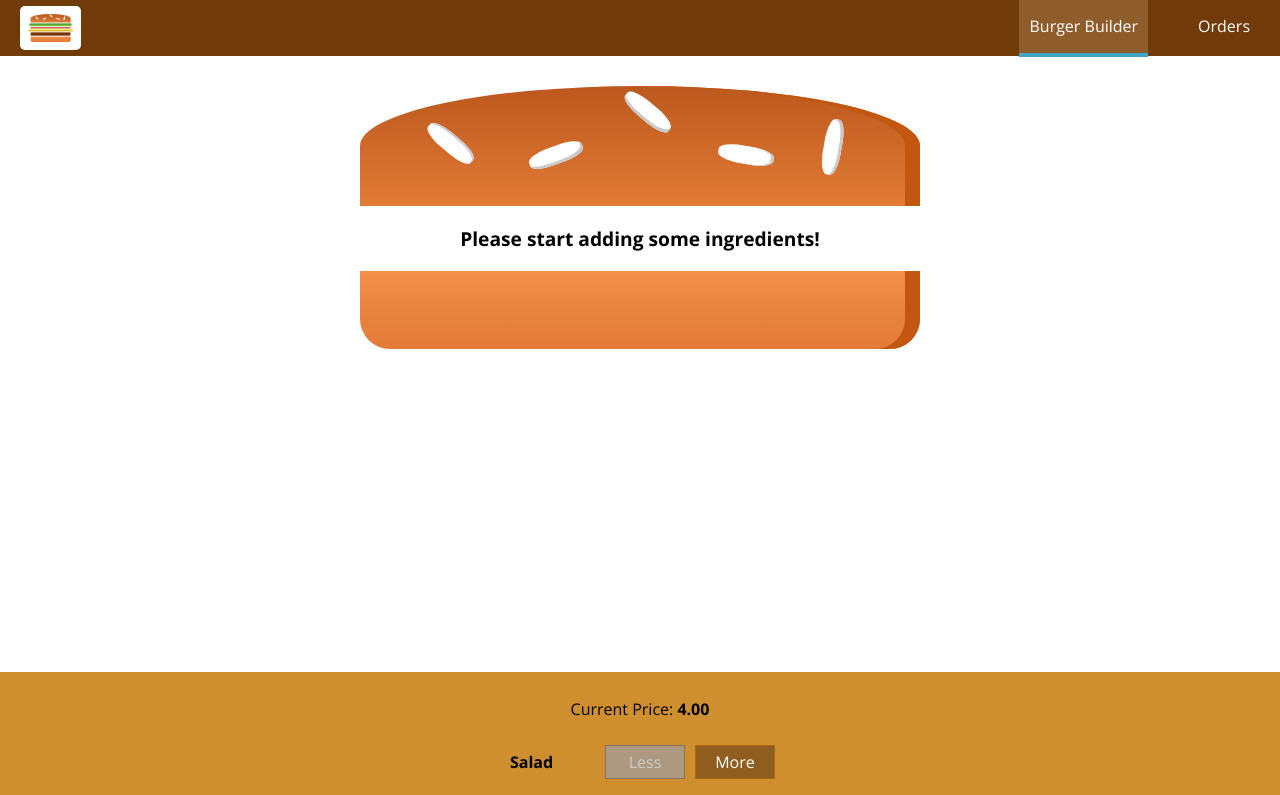
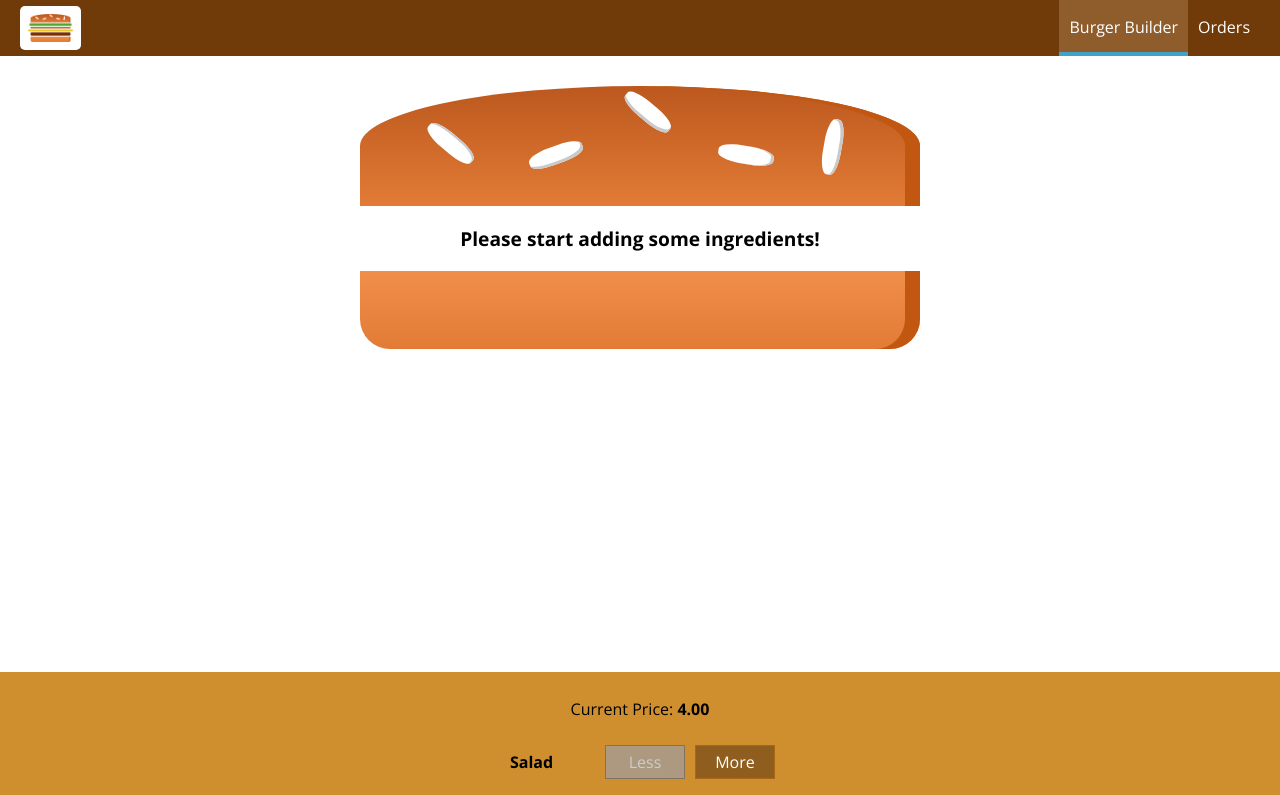
Before and after one commit to todoliist/burgerBuilder, a React app: page / in a window 1280 px wide. Shown: the top 795 px of the page. Built offline with nearby package versions, Linux system fonts and the light colour scheme.

Commit message:
adjust nav items style

```diff
--- a/src/components/Navigation/NavigationItems/NavigationItem/NavigationItem.css
+++ b/src/components/Navigation/NavigationItems/NavigationItem/NavigationItem.css
@@ -14,7 +14,6 @@
 }
 
 .NavigationItem a:hover,
-.NavigationItem a:active,
 .NavigationItem a.active {
     color: #40A4C8;
 }
@@ -36,7 +35,6 @@
     }
 
     .NavigationItem a:hover,
-    .NavigationItem a:active,
     .NavigationItem a.active {
         background-color: #8F5C2C;
         border-bottom: 4px solid #40A4C8;
--- a/src/components/Navigation/NavigationItems/NavigationItem/NavigationItem.js
+++ b/src/components/Navigation/NavigationItems/NavigationItem/NavigationItem.js
@@ -2,7 +2,6 @@ import React from 'react'
 import { NavLink } from 'react-router-dom'
 import classes from './NavigationItem.css'
 const navigationItem = (props) => (
-    <ul>
         <li className={classes.NavigationItem}>
             <NavLink to={props.link}
                     exact={props.exact}
@@ -10,7 +9,6 @@ const navigationItem = (props) => (
                 {props.children}
             </NavLink>
         </li>
-    </ul>
 )
 
 export default navigationItem
```
